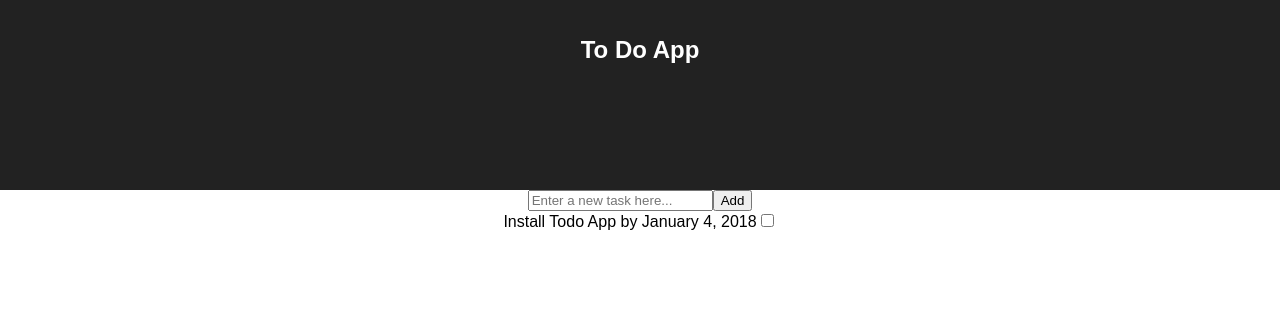
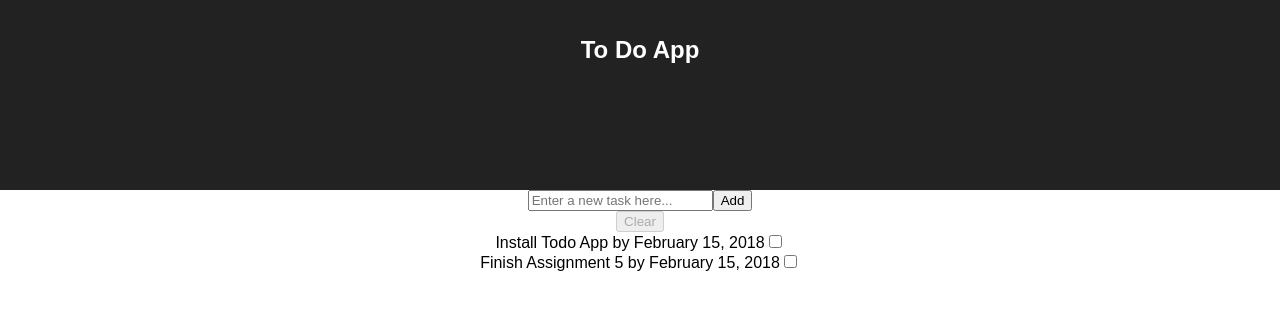
Before and after one commit to eugeneyu90/todoApp, a React (Create React App) app: page / in a window 1280 px wide. Shown: the top 310 px of the page. Built offline with nearby package versions, Linux system fonts and the light colour scheme.

Commit message:
clear button added with filter options

```diff
--- a/src/App.js
+++ b/src/App.js
@@ -5,6 +5,7 @@ import TodoAddBar from './TodoAddBar.js'
 import TodoList from './TodoList.js'
 
 const d = new Date()
+console.log(d)
 var month = {
   1: 'January',
   2: 'February',
@@ -19,33 +20,15 @@ var month = {
   11: 'November',
   12: 'December'
 }
-const today = `${month[d.getMonth()]} ${d.getDay()}, ${d.getFullYear()}`
-
-// class TodoApp extends Component {
-//   constructor() {
-//     super()
-//     const { todoList, addToList } = this.props
-//   }
-//   render() {
-//     let {allTasks} = this.props
-//     return (
-//       <div>
-//         <Todo addToList={this.addToList} />
-//         <TodoList todoList={this.todoList}
-//                   toggleComplete={this.toggleComplete} />
-//       </div>
-//     )
-//   }
-// }
-
-
+const today = `${month[d.getMonth()+1]} ${d.getDate()}, ${d.getFullYear()}`
 
 class App extends Component {
   constructor() {
     super()
     this.state = {
       todoList: [
-        { id: 1, task: 'Install Todo App', completeBy: today, isComplete: false }
+        { id: 1, task: 'Install Todo App', completeBy: today, isComplete: false, isCleared: false },
+        { id: 2, task: 'Finish Assignment 5', completeBy: today, isComplete: false, isCleared: false }
       ]
     }
   }
@@ -67,6 +50,15 @@ class App extends Component {
     })
   }
 
+  toggleCleared = item => {
+    let toBeUpdatedList = this.state.todoList
+    let index = toBeUpdatedList.indexOf((item))
+    toBeUpdatedList[index].isCleared = true
+    this.setState({
+      todoList: toBeUpdatedList
+    })
+  }
+
   // updateIsComplete = index => {
   //   let toBeUpdatedList = this.state.todoList
   //   this.setState(prevState => ({
@@ -82,7 +74,8 @@ class App extends Component {
         </header>
         <TodoAddBar totalTodos={this.state.todoList.length} addToList={this.addToList} />
         <TodoList todoList={this.state.todoList}
-                  toggleComplete={this.toggleComplete} />
+                  toggleComplete={this.toggleComplete}
+                  toggleCleared={this.toggleCleared} />
       </div>
     )
   }
--- a/src/TodoAddBar.js
+++ b/src/TodoAddBar.js
@@ -15,7 +15,7 @@ var month = {
 11 : 'November',
 12 : 'December' }
 
-const today = `${month[d.getMonth()]} ${d.getDay()}, ${d.getFullYear()}`
+const today = `${month[d.getMonth()+1]} ${d.getDate()}, ${d.getFullYear()}`
 class TodoAddBar extends Component {
   constructor() {
     super()
@@ -24,12 +24,13 @@ class TodoAddBar extends Component {
     }
   }
 
-  addToList = (event) => {
+  handleSubmit = (event) => {
     let newTask = {
       id: this.props.totalTodos + 1,
       task: this.state.task,
+      completeBy: today,
       isComplete: false,
-      completeBy: today
+      isCleared: false
     }
 
     this.props.addToList(newTask)
@@ -48,10 +49,10 @@ class TodoAddBar extends Component {
 
   render() {
     const placeHolder = "Enter a new task here..."
-    return <form>
+    return <form onSubmit={this.handleSubmit}>
         <input type="text" value={this.state.task} placeholder={placeHolder} onChange={this.updateTask} />
         {/* <input type="checkbox" checked={this.state.isComplete} onChange={this.updateCompletion} /> */}
-        <button type="button" onClick={this.addToList}>
+        <button type="button" onClick={this.handleSubmit}>
           Add
         </button>
       </form>
--- a/src/TodoList.js
+++ b/src/TodoList.js
@@ -1,21 +1,70 @@
 import React, { Component } from 'react'
 
+// TodoList + filter capabilities
 class TodoList extends Component {
+  constructor(props) {
+    super(props)
+    this.state = {
+      // When no tasks are checked
+      disableClear: this.props.todoList.every((item) => { return item.isComplete === false }),
+      viewOnlyActive: true,
+      viewOnlyCompleteCleared: false,
+      viewAll: false,
+      displayedList: this.props.todoList
+    }
+  }
+
+  clearCompleted = () => {
+    this.props.todoList.map(item => (item.isComplete === true) ? this.props.toggleCleared(item) : console.log(`Todo ID: ${item.id} was not checked.`) )
+    this.setState({
+      disableClear: true,
+    })
+    // this.updatedDisplayedList()
+  }
+
+  checkCompleted = () => {
+    this.setState({
+      disableClear: this.props.todoList.every((item) => { return item.isComplete === false })
+    })
+  }
+
+  // updatedDisplayedList = () => {
+  //   if(this.state.viewOnlyActive) {
+  //     this.setState({
+  //       displayedList: this.props.todoList.filter((item) => { return item.isCleared === false })
+  //     })
+  //   } else if(this.state.viewOnlyCompleteCleared) {
+  //     this.setState({
+  //       displayedList: this.props.todoList.filter((item) => { return item.isCleared === true })
+  //     })
+  //   } else if (this.state.viewAll) {
+  //     this.setState({
+  //       displayedList: this.props.todoList
+  //     })
+  //   }
+  // }
+
   render() {
-    const tasks = this.props.todoList
-    let todoItems = tasks.map((todoItem) =>
+    const allTasks = this.props.todoList
+    const activeList = allTasks.filter((item) => { return item.isCleared === false })
+    // const clearedList = allTasks.filter((item) => { item.isCleared === true })
+    // const itemsToDisplay = this.state.displayedList.map((todoItem) =>
+    const itemsToDisplay = activeList.map((todoItem) =>
       <Todo key={todoItem.id}
-                item={todoItem}
-                toggle={this.props.toggleComplete} />
+            item={todoItem}
+            toggle={this.props.toggleComplete}
+            checkCompleted={this.checkCompleted} />
     )
     return (
       <div>
-        {todoItems}
+        <button type="button" onClick={this.clearCompleted} disabled={this.state.disableClear}>Clear</button>
+        {itemsToDisplay}
       </div>
     )
   }
 }
 
+// Individual Todo's
 class Todo extends Component {
   constructor(props) {
     super(props)
@@ -26,6 +75,7 @@ class Todo extends Component {
 
   toggleClick = () => {
     this.props.toggle(this.props.item)
+    this.props.checkCompleted()
     this.setState((prevState) => ({
       isComplete: !prevState.isComplete
     }))
@@ -33,7 +83,7 @@ class Todo extends Component {
 
 
   render() {
-    const {task, isComplete, completeBy} = this.props.item
+    const { task, completeBy, isComplete } = this.props.item
     return (
       <div>
         <span> {task} by {completeBy}</span>
```
Also changed, not shown: readme.txt.
